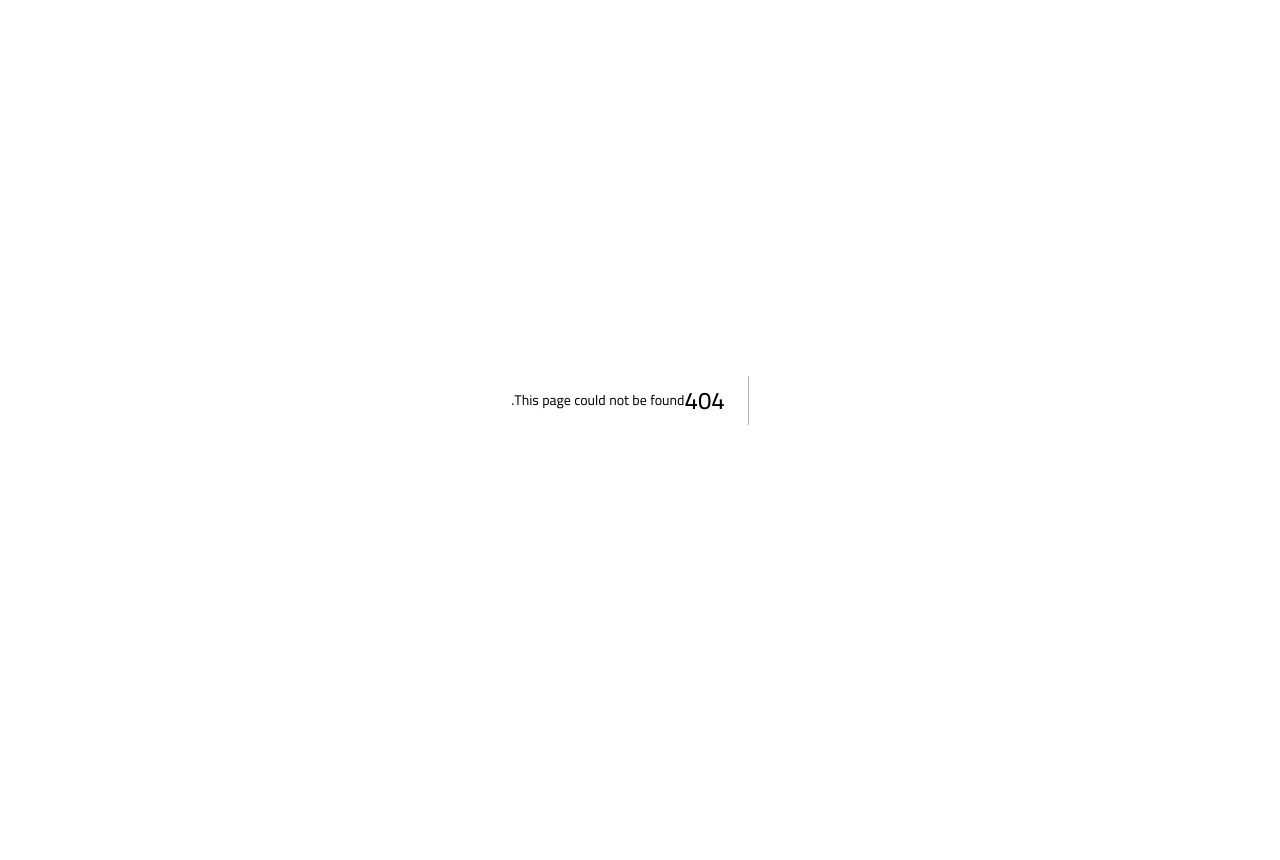
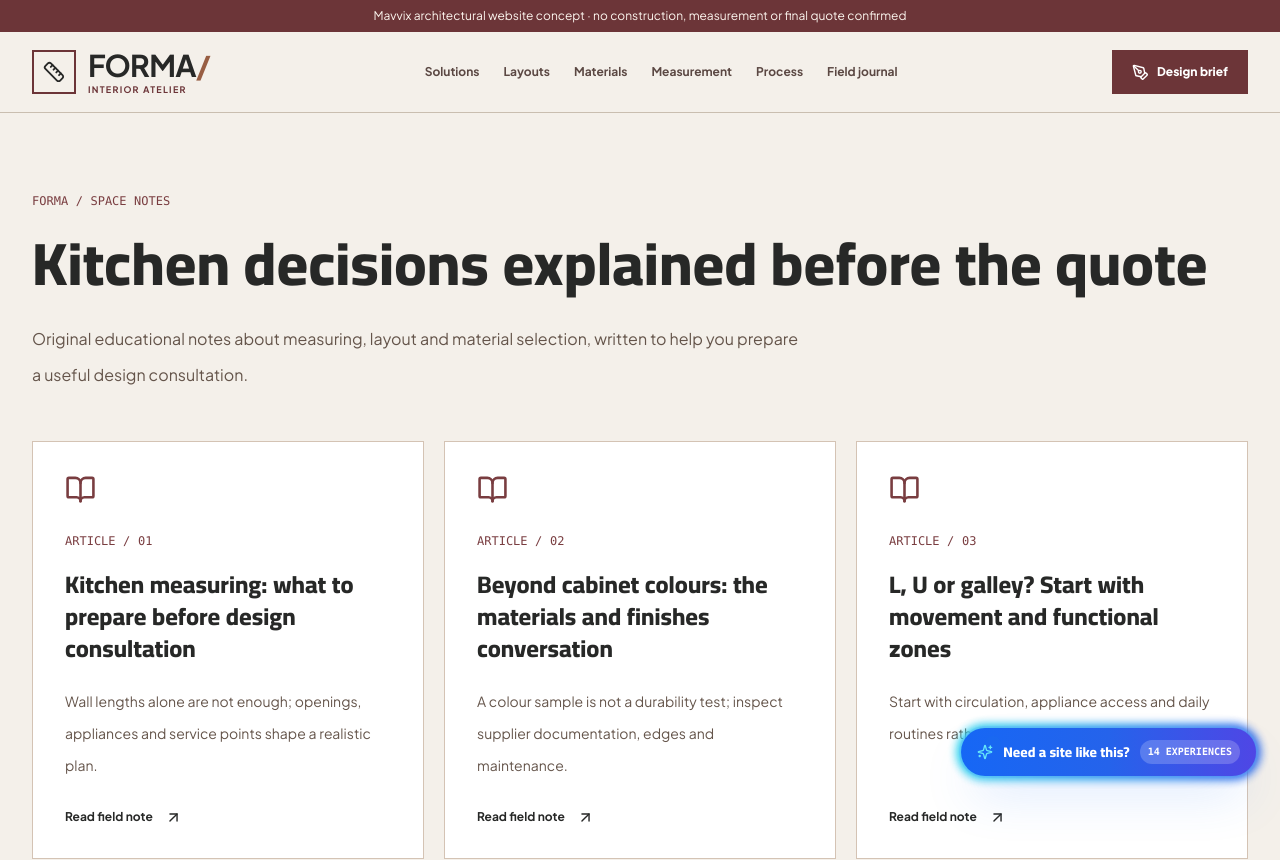
Before and after one commit to mykholy/mavvix_demos, a Next.js app: page /en/preview/interiors-kitchens/journal in a window 1280 px wide. Before the commit this address had no page. Shown: the top 860 px of the page. Before the commit the page ends 800 px from the top, so only its background shows below. Built offline with nearby package versions, Linux system fonts and the light colour scheme; a web font is replaced by a local one.

Commit message:
feat(forma): authored localized kitchen journal/page.tsx pages

```diff
--- /dev/null
+++ b/src/app/[locale]/preview/interiors-kitchens/journal/page.tsx
@@ -0,0 +1,11 @@
+import Link from 'next/link';
+import type { Locale } from '@/lib/i18n/config';
+import { FORMA,formaPath,formaText } from '@/lib/verticals/interiors-kitchens/data';
+import { BookOpen,ArrowUpRight } from 'lucide-react';
+export default function FormaJournal({params:{locale}}:{params:{locale:Locale}}){
+ const ar=locale==='ar';
+ return <div className="max-w-7xl mx-auto px-5 sm:px-8 py-20"><p className="font-mono text-xs text-[#793D40]">FORMA / SPACE NOTES</p>
+  <h1 className="forma-display text-4xl sm:text-6xl mt-6">{ar?'ملاحظات قبل طلب تصميم':'Kitchen decisions explained before the quote'}</h1>
+  <p className="max-w-3xl text-[#64544A] leading-9 mt-7">{ar?'محتوى متخصص عن رفع المقاسات وتخطيط الحركة واختيار الخامات، بدل قوائم نصائح عامة لا تنطبق على كل مطبخ.':'Original educational notes about measuring, layout and material selection, written to help you prepare a useful design consultation.'}</p>
+  <div className="grid lg:grid-cols-3 gap-5 mt-12">{FORMA.articles.map((a,i)=><Link href={formaPath(locale,'journal/'+a.slug)} key={a.slug} className="bg-white border border-[#D4C3B4] p-8 flex flex-col min-h-[320px] hover:bg-[#EDE1D6]"><BookOpen size={31} className="text-[#793D40]"/><span className="mt-7 text-[#793D40] font-mono text-xs">ARTICLE / 0{i+1}</span><h2 className="forma-display text-2xl mt-5">{formaText(a.title,locale)}</h2><p className="text-sm leading-8 text-[#65554B] mt-5">{formaText(a.summary,locale)}</p><span className="mt-auto pt-7 text-xs font-bold inline-flex gap-3">{ar?'اقرأ التفاصيل':'Read field note'}<ArrowUpRight size={17}/></span></Link>)}</div></div>;
+}
```
